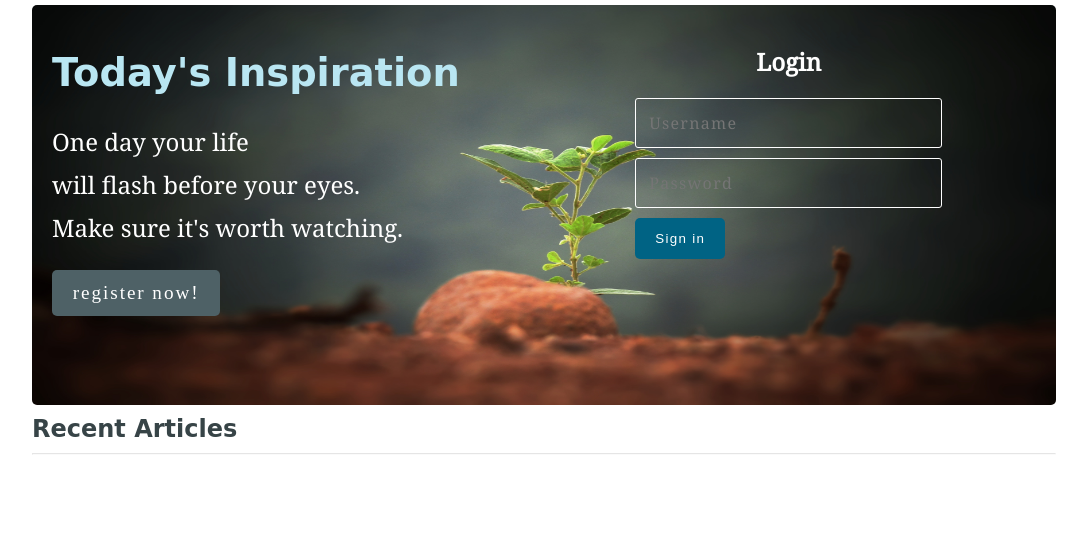
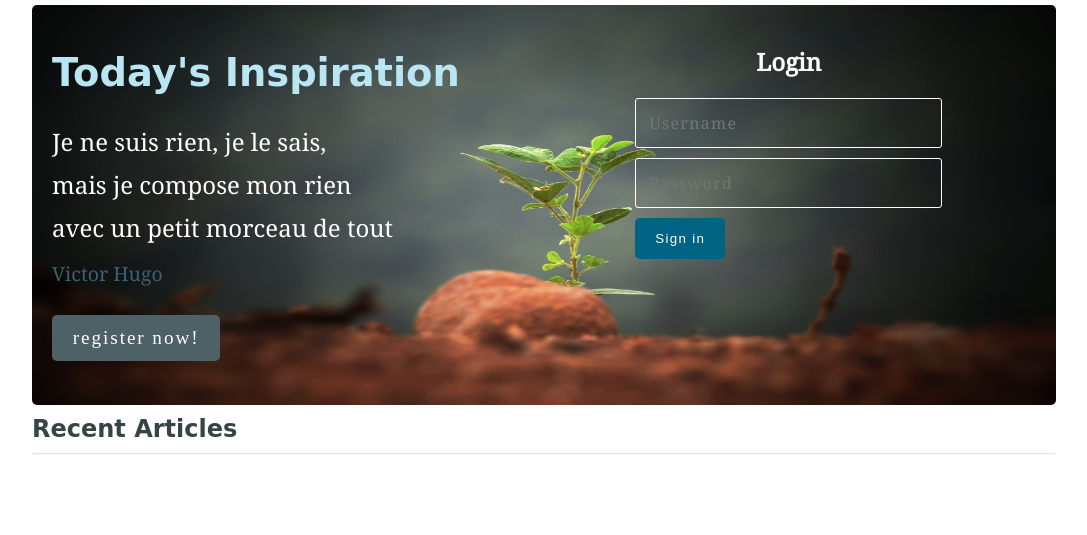
Before and after one commit to phuctheempire/weblog_V0_TD5, a PHP site: page / in a window 1280 px wide. Shown: the part 62-597 px from the top of the page, without its empty margins (96-1183 px from the left). Run offline with PHP 8.4, Linux system fonts and the light colour scheme; some web fonts are replaced.

Commit message:
tiny changes

```diff
--- a/config.php
+++ b/config.php
@@ -2,10 +2,18 @@
 //Create session per user:
 session_start();
 
+define('DB_TYPE', 'mysql');
+define('DB_HOST', 'localhost');
+define('DB_PORT', '3306');
 
+
+define('DB_NAME', 'xxx');
+define('DB_USER', 'xxx');
+define('DB_PASS', 'xxx');
+
+// connect to database
+//$conn = mysqli_connect(DB_HOST, DB_USER, DB_PASS, DB_NAME);
 
 //define some constants:
 define('ROOT_PATH', realpath(dirname(__FILE__)));
 define('BASE_URL', 'http://localhost:2024/');
-
-// connect to the databse:
--- a/includes/public/banner.php
+++ b/includes/public/banner.php
@@ -9,10 +9,10 @@
 		<div class="welcome_msg">
 			<h1>Today's Inspiration</h1>
 			<p>
-				One day your life <br>
-				will flash before your eyes. <br>
-				Make sure it's worth watching. <br>
-
+			Je ne suis rien, je le sais, <br>
+			mais je compose mon rien <br>
+			avec un petit morceau de tout<br>
+			<span>Victor Hugo</span>
 			</p>
 			<a href="register.php" class="btn">register now!</a>
 		</div>
```
